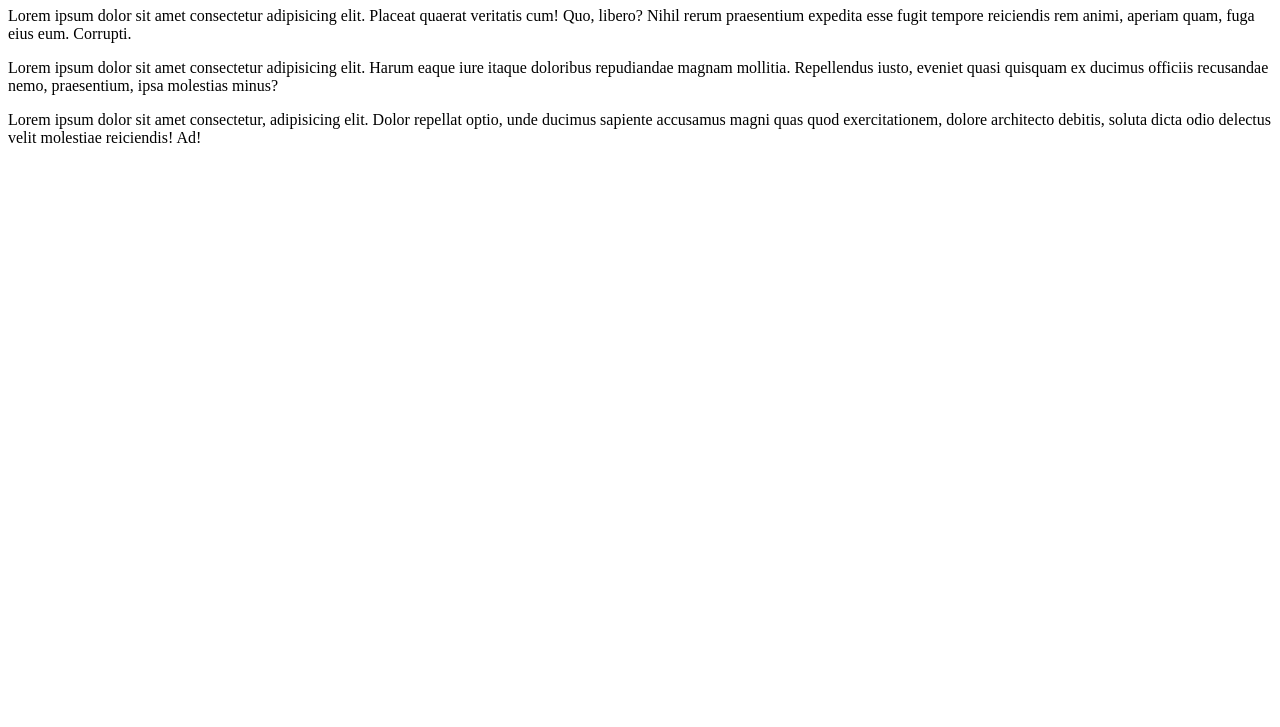
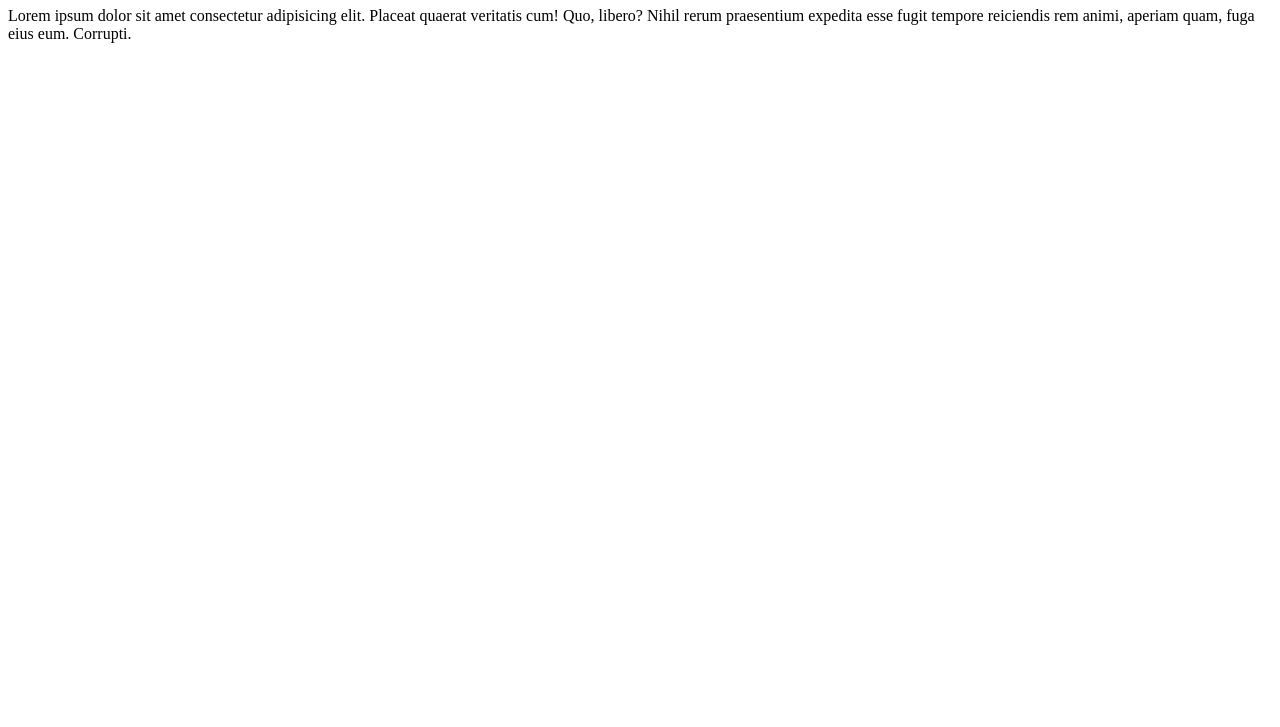
Before and after one commit to JoseAlbertoRodrigues/text-Computador, a plain HTML site: page home.html in a window 1280 px wide. Shown: the part 73-800 px from the top of the page. Drawn offline with Linux system fonts and the light colour scheme.

Commit message:
Removi alguns paragrafos

```diff
--- a/home.html
+++ b/home.html
@@ -9,7 +9,5 @@
 <body>
     <h1>Home</h1>
     <p>Lorem ipsum dolor sit amet consectetur adipisicing elit. Placeat quaerat veritatis cum! Quo, libero? Nihil rerum praesentium expedita esse fugit tempore reiciendis rem animi, aperiam quam, fuga eius eum. Corrupti.</p>
-    <p>Lorem ipsum dolor sit amet consectetur adipisicing elit. Harum eaque iure itaque doloribus repudiandae magnam mollitia. Repellendus iusto, eveniet quasi quisquam ex ducimus officiis recusandae nemo, praesentium, ipsa molestias minus?</p>
-    <p>Lorem ipsum dolor sit amet consectetur, adipisicing elit. Dolor repellat optio, unde ducimus sapiente accusamus magni quas quod exercitationem, dolore architecto debitis, soluta dicta odio delectus velit molestiae reiciendis! Ad!</p>
 </body>
 </html>
```
